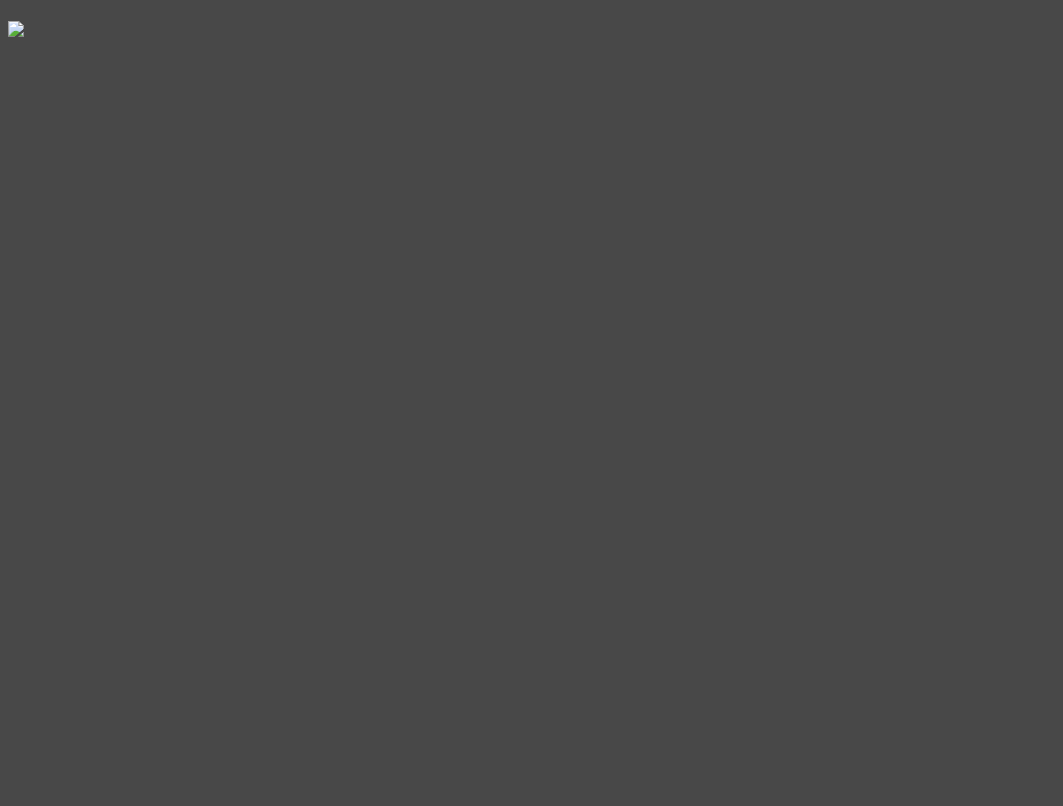
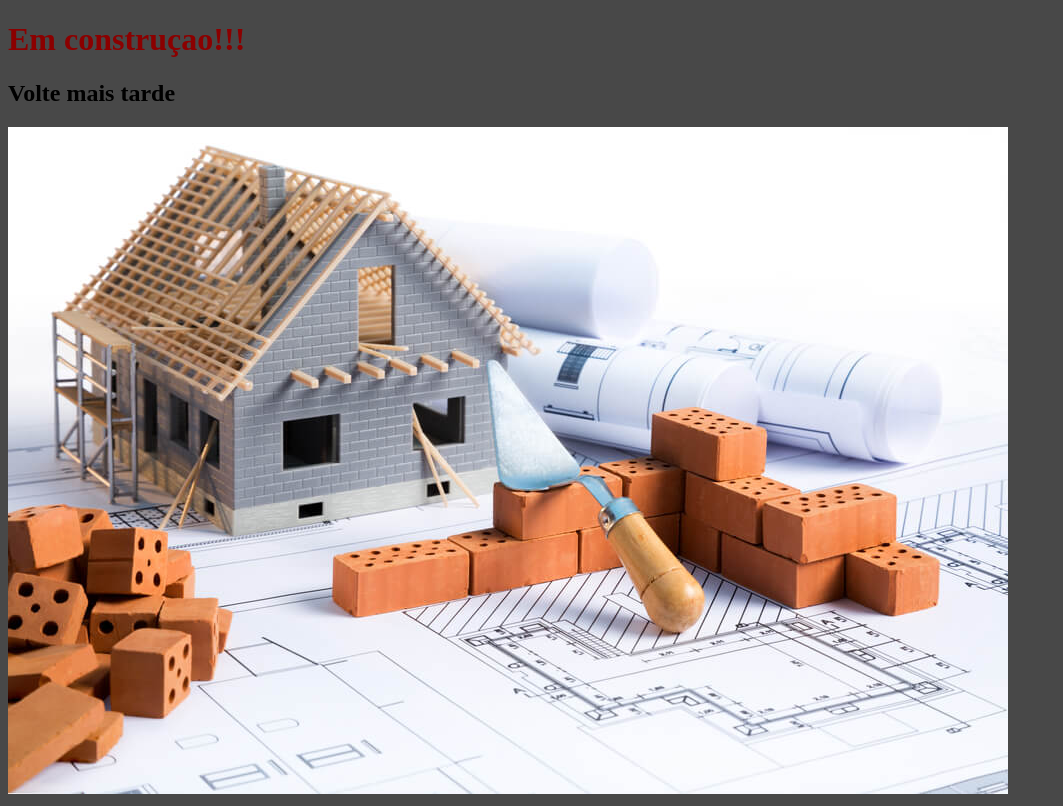
Before and after one commit to rnayenir-dev/rnayenir-dev.github.io, a plain HTML site: page index.html in a window 1280 px wide. Shown: the whole page, without its empty margins (0-1063 px from the left). Drawn offline with Linux system fonts and the light colour scheme; files that its build step writes are made by us from their sources.

Commit message:
actualice la pagina

```diff
--- a/index.html
+++ b/index.html
@@ -8,9 +8,9 @@
 </head>
 
 <body>
-    <h1> </h1>
-    <h2> </h2>
-    <img src="./assets/imgs/em_contrucao.png">
+    <h1>Em construçao!!!</h1>
+    <h2>Volte mais tarde</h2>
+    <img src="./assets/imgs/construccion-casa-fases.jpg">
 </body>
 
 </html>
```
Also changed, not shown: assets/css/tema.css (renamed from tema.css), assets/imgs/construccion-casa-fases.jpg (added).
